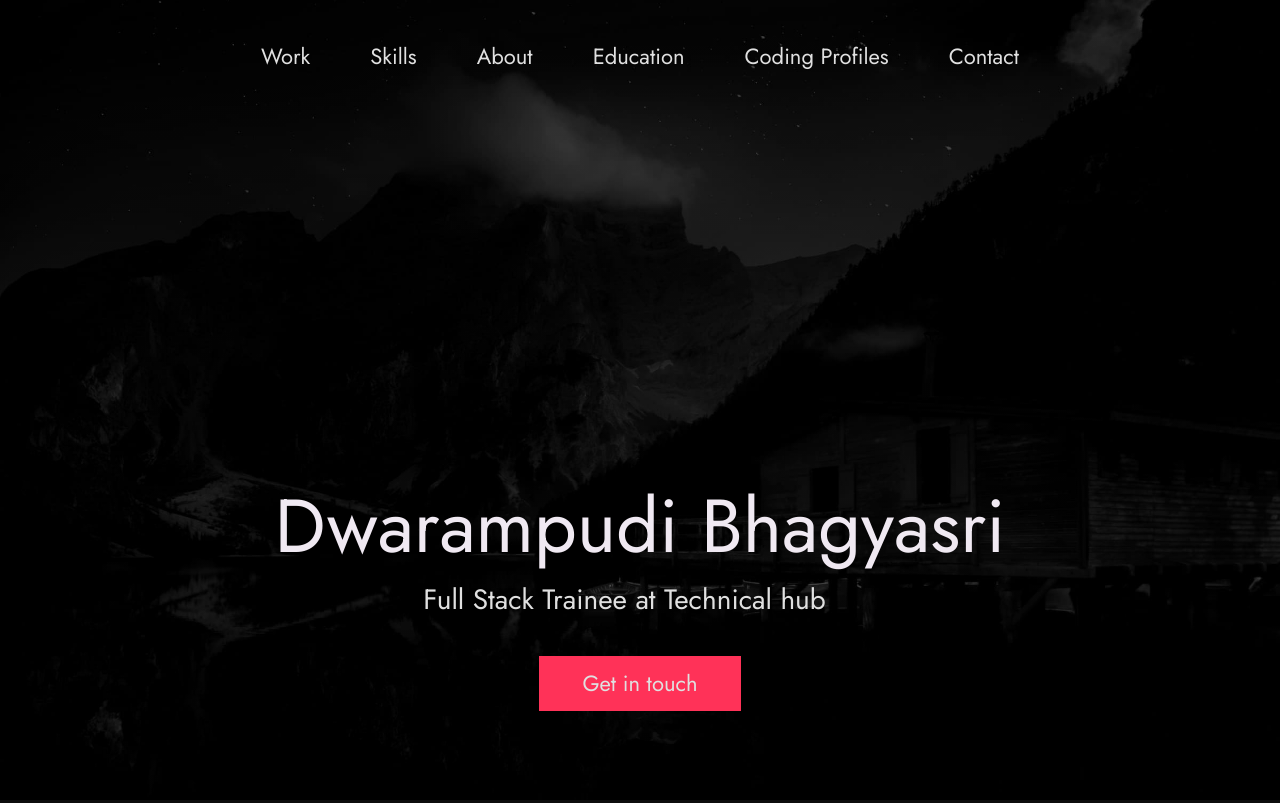
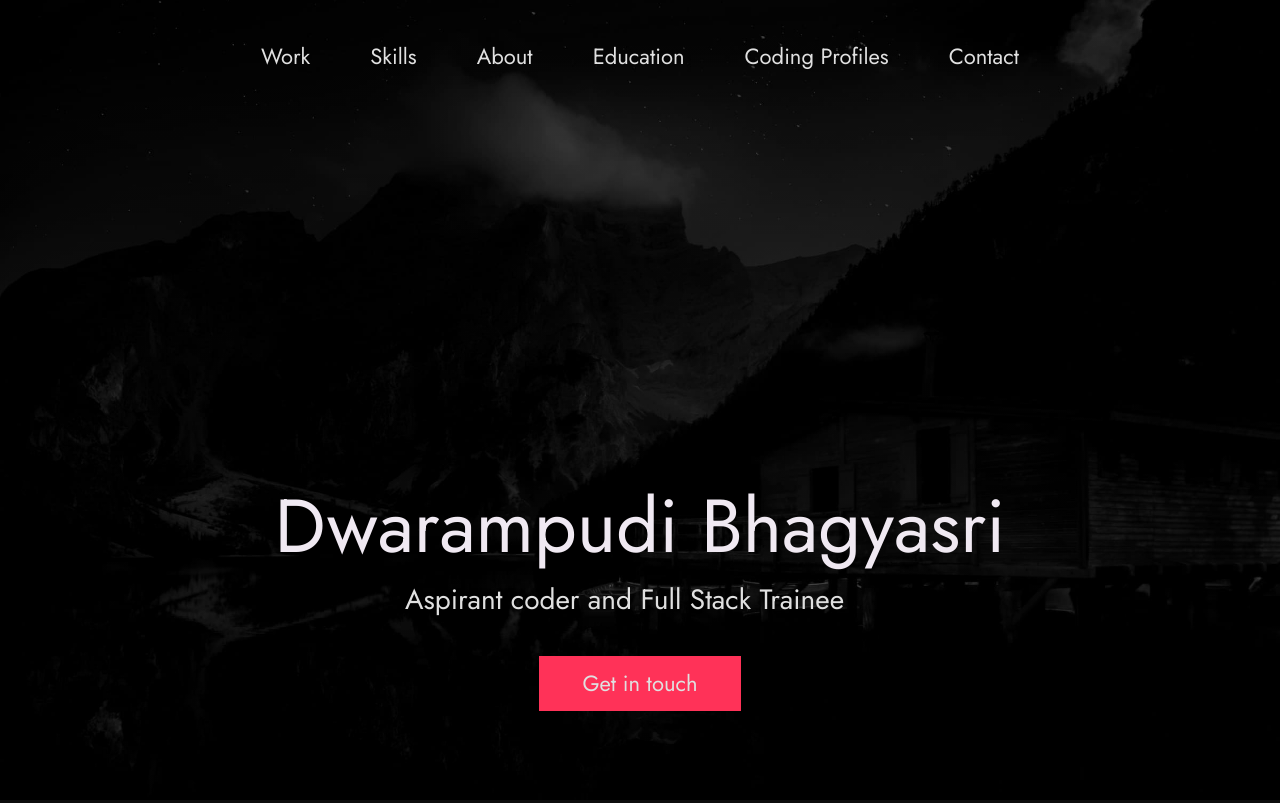
Before and after one commit to 23MH1A05M1/Portfolio, a plain HTML site: page index.html in a window 1280 px wide. Shown: the top 803 px of the page. Drawn offline with nearby package versions, Linux system fonts and the light colour scheme.

Commit message:
Update index.html

```diff
--- a/index.html
+++ b/index.html
@@ -65,7 +65,7 @@
  <h1 class="heading-primary">
   <span>Dwarampudi Bhagyasri</span>
  </h1>
- <p>Full Stack Trainee at Technical hub</p>
+ <p>Aspirant coder and Full Stack Trainee</p>
  <a href="#contact" class="btn btn--pink">Get in touch</a>
 </div>
 </div>
```
